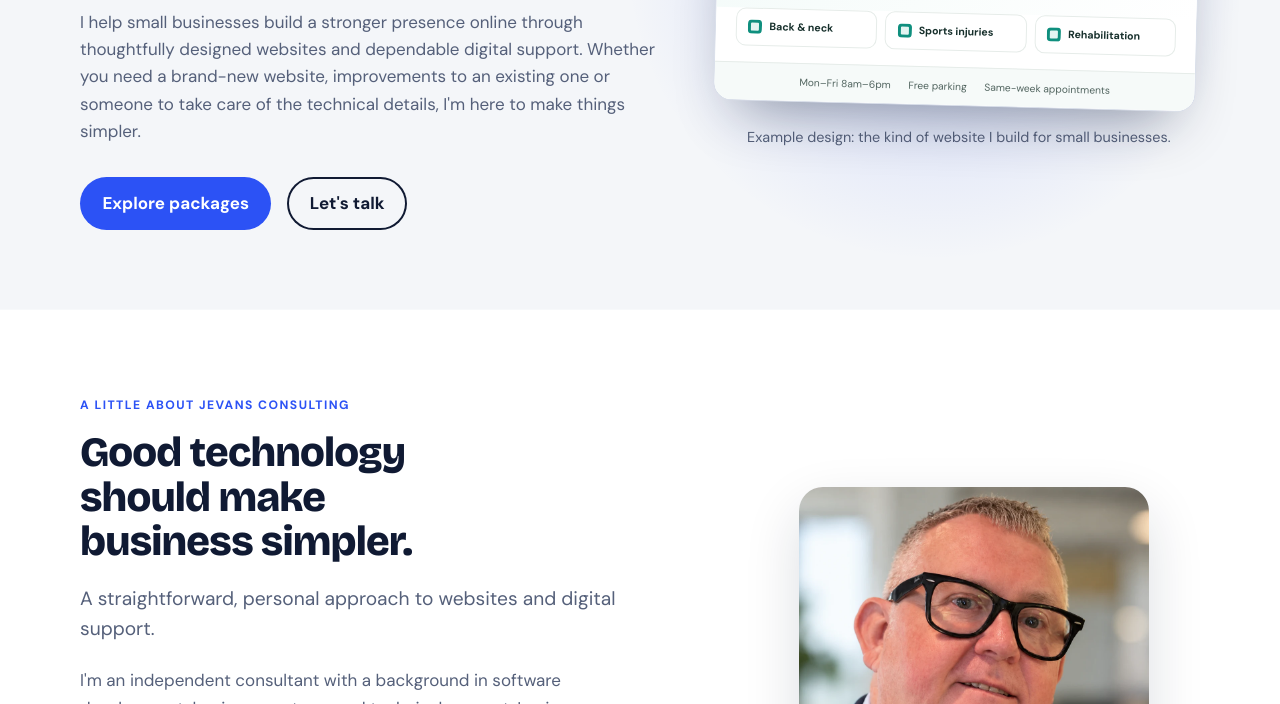
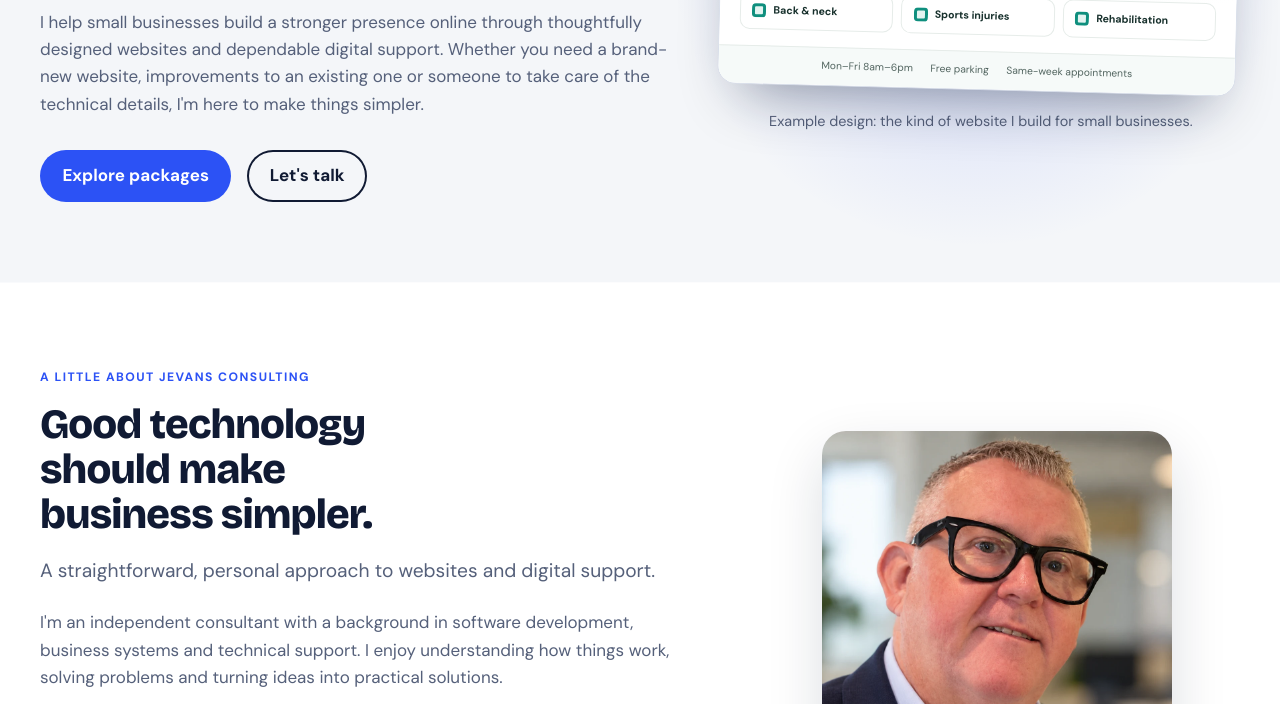
Before and after one commit to GrumpyMonk26/jevansconsulting, an Astro site: page / in a window 1280 px wide. Shown: the part 520-1224 px from the top of the page. Built offline with nearby package versions, Linux system fonts and the light colour scheme; Astro itself is replaced by a stand-in of ours.

Commit message:
style: made the container a little wider to reduce the space either side

```diff
--- a/src/styles/global.css
+++ b/src/styles/global.css
@@ -66,7 +66,7 @@ a {
 }
 
 .wrap {
-  width: min(1120px, 100% - 2.5rem);
+  width: min(1200px, 100% - 2.5rem);
   margin-inline: auto;
 }
 section {
```
